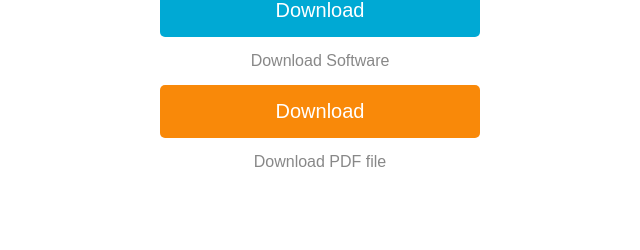
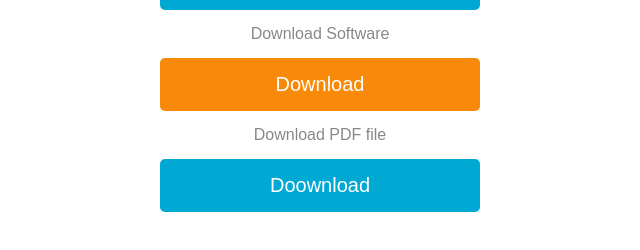
Before and after one commit to Adi6583/mn.github.io, a plain HTML site: page index.html in a window 1280 px wide. Shown: the part 334-584 px from the top of the page, without its empty margins (320-960 px from the left). Drawn offline with Linux system fonts and the light colour scheme.

Commit message:
Update index.html

```diff
--- a/index.html
+++ b/index.html
@@ -16,5 +16,6 @@
 		Download
 	</a>
 	<p>Download PDF file</p>
+	<a href="c-programming.pdf" class=btn-3 doanload="my pdf file">Doownload</a>
 </body>
 </html>
```
